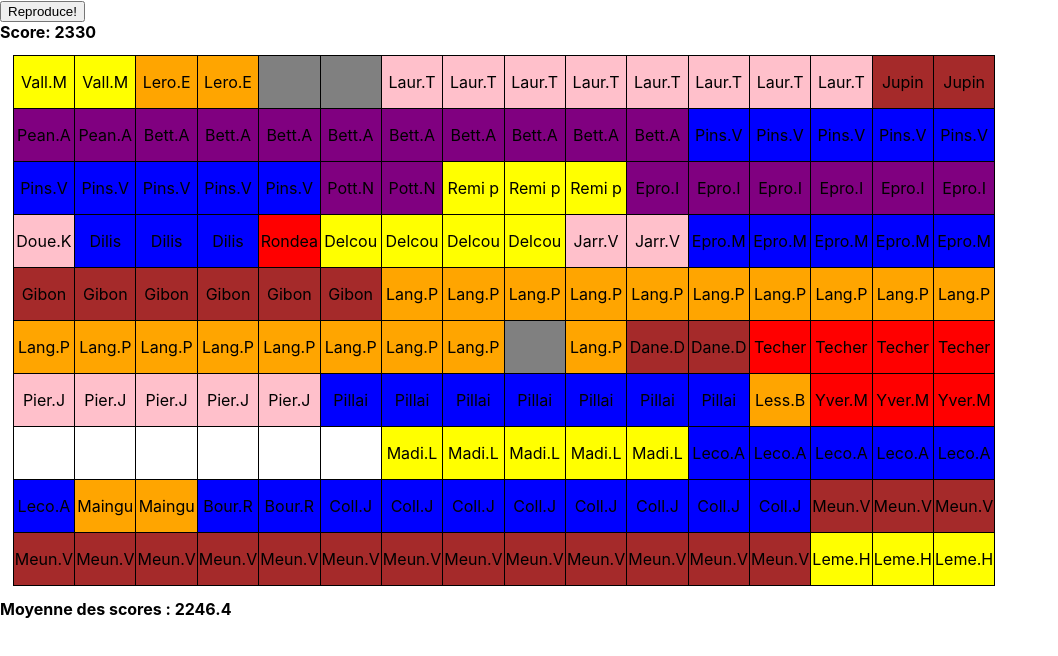
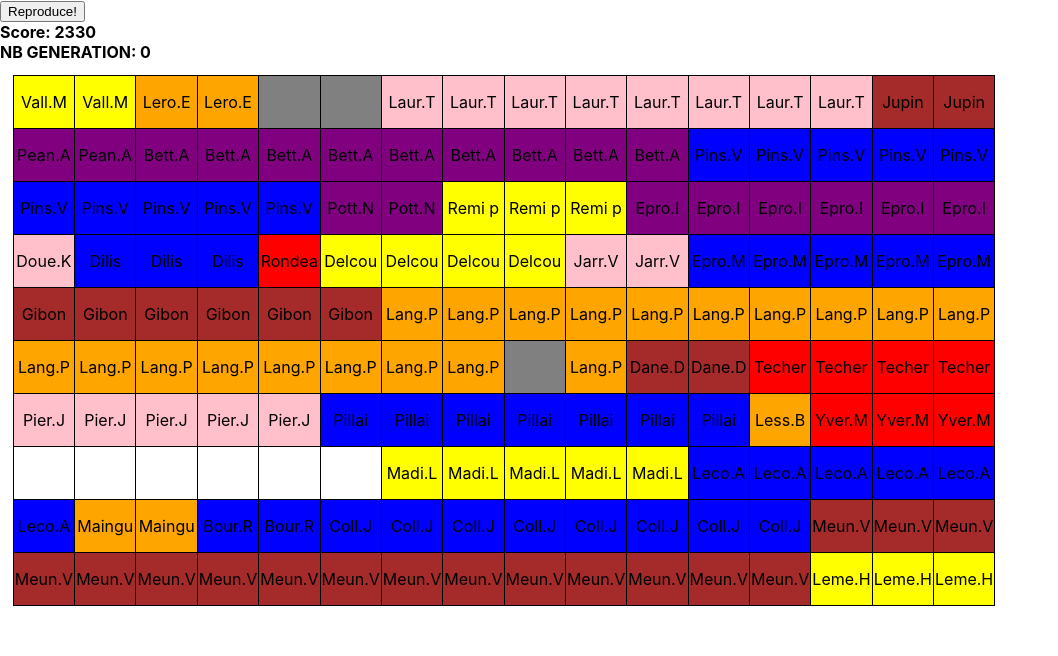
Before and after one commit to icfeavoir/place-me-react-ai, a React (Create React App) app: page / in a window 1280 px wide. Shown: the top 656 px of the page, without its empty margins (0-1058 px from the left). Built offline with nearby package versions, Linux system fonts and the light colour scheme.

Commit message:
feat: more data

```diff
--- a/src/App.tsx
+++ b/src/App.tsx
@@ -60,12 +60,17 @@ const SURVIVOR_PERCENT = 0.7;
 // nombre de nouveaux plan à chaque génération (tjr avoir le même nb de plan)
 const NB_REPRODUCTIONS = 35;  // 0.5 * NB_PLANS;
 // nombre de générations
-const NB_GENERATIONS = 2000;
+const NB_GENERATIONS = 200;
+
+type ReproduceDataType = {
+  reproducing: boolean;
+  nbReproduction: number;
+}
 
 type AppData = {
   plans: Plan[];
   bestPlan: Plan;
-  reproducing: boolean;
+  reproduceData: ReproduceDataType;
 };
 
 class App extends React.Component<{}, AppData> {
@@ -86,7 +91,7 @@ class App extends React.Component<{}, AppData> {
     this.state = {
       plans,
       bestPlan,
-      reproducing: false
+      reproduceData: { reproducing: false, nbReproduction: 0 }
     }
   }
 
@@ -105,8 +110,8 @@ class App extends React.Component<{}, AppData> {
   private reproduce = () => {
     // mesure time
     const begin = new Date();
-    if (!this.state.reproducing) {
-      this.setState({ reproducing: true });
+    if (!this.state.reproduceData.reproducing) {
+      this.setState({ reproduceData: { ...this.state.reproduceData, reproducing: true } });
 
       let plans = this.state.plans;
       let bestPlan = plans[0];
@@ -115,8 +120,8 @@ class App extends React.Component<{}, AppData> {
         plans = this.gaService.reproduce(plans, SURVIVOR_PERCENT, NB_REPRODUCTIONS,);
         bestPlan = plans[0];
       }
-      this.setState({ reproducing: false });
-      this.setState({ bestPlan });
+      this.setState({ reproduceData: { ...this.state.reproduceData, nbReproduction: this.state.reproduceData.nbReproduction + NB_GENERATIONS, reproducing: false } });
+      this.setState({ bestPlan, plans });
 
       const end = new Date();
 
@@ -127,15 +132,15 @@ class App extends React.Component<{}, AppData> {
   render() {
     return (
       <div className="App">
-        <button onClick={this.reproduce} disabled={this.state.reproducing}>{ this.state.reproducing ? 'reproducing...' : 'Reproduce!'}</button>
+        <button onClick={this.reproduce} disabled={this.state.reproduceData.reproducing}>
+          {this.state.reproduceData.reproducing ? 'reproducing...' : 'Reproduce!'}
+        </button>
+
         <div id="main">
           <div id="best-plan">
-            <b key={this.state.bestPlan.score}>Score: {this.state.bestPlan.score}</b>
+            <b key={this.state.bestPlan.score}>Score: {this.state.bestPlan.score}</b><br/>
+            <b key={this.state.reproduceData.nbReproduction}>NB GENERATION: {this.state.reproduceData.nbReproduction}</b>
             <PlanDisplay plan={this.state.bestPlan} />
-          </div>
-
-          <div id="average">
-            <b>Moyenne des scores : {this.calcAverage()}</b>
           </div>
 
         </div>
```
